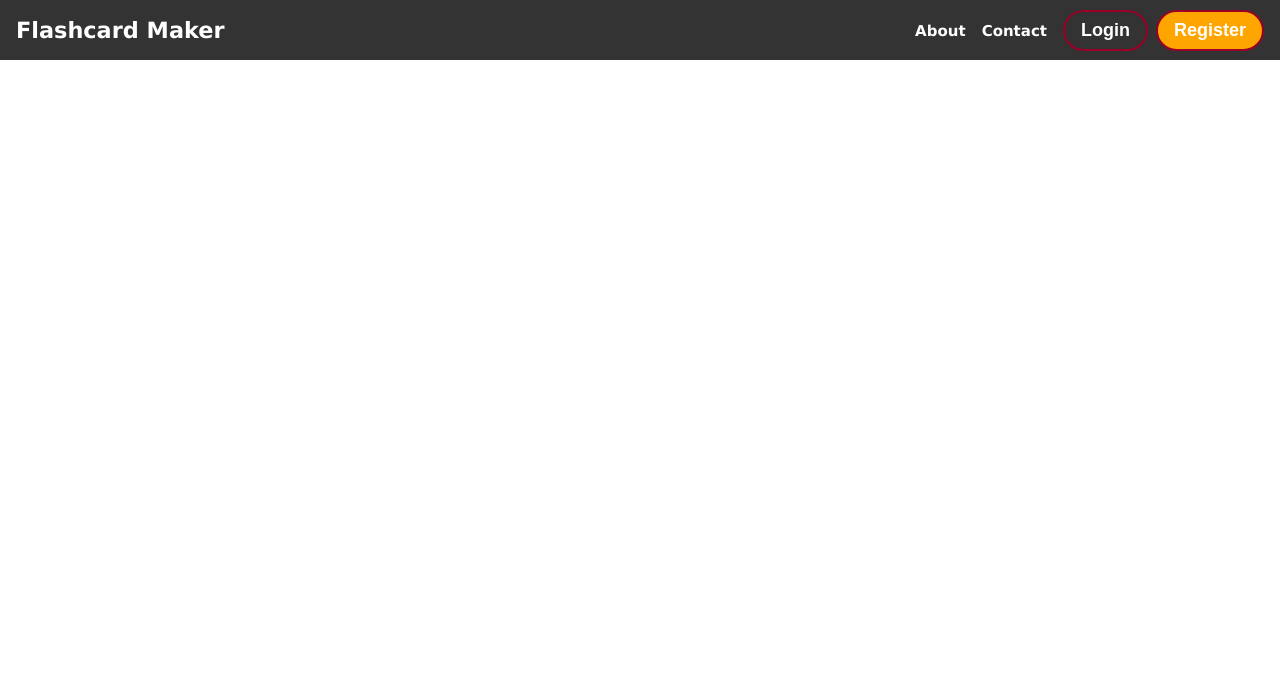
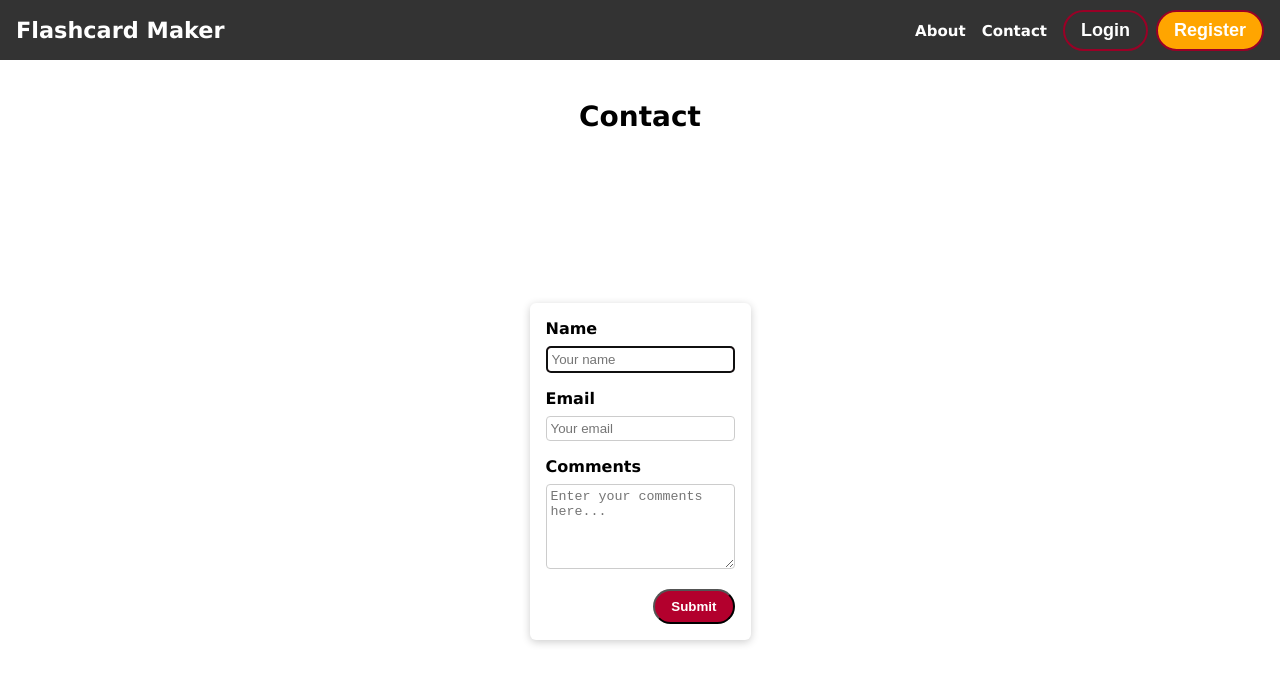
Before and after one commit to Paul-Nixon/Flashcard-Maker, a React (Create React App) app in the folder my-app/: page /contact in a window 1280 px wide. Shown: the top 684 px of the page. Built offline with nearby package versions, Linux system fonts and the light colour scheme.

Commit message:
working on the Contact form's functionality

```diff
--- a/my-app/src/components/forms/ContactForm.js
+++ b/my-app/src/components/forms/ContactForm.js
@@ -1,9 +1,42 @@
 import styles from './ContactForm.module.css';
 
+import { useRef } from "react";
+
+import Card from "../ui/Card";
+
 export default function ContactForm() {
+
+    const nameRef = useRef(),
+    emailRef = useRef(),
+    textareaRef = useRef();
+
+    function formHandler(event)
+    {
+        event.preventDefault();
+    }
+
     return (
-        <div className={styles.contactForm}>
+        <Card>
+            <form className={styles.contactForm} onSubmit={formHandler}>
+                <div className={styles.inputWrapper}>
+                    <label>Name</label>
+                    <input type="text" placeholder="Your name" autoFocus="true" ref={nameRef} />
+                </div>
 
-        </div>
+                <div className={styles.inputWrapper}>
+                    <label>Email</label>
+                    <input type="email" placeholder="Your email" ref={emailRef} />
+                </div>
+
+                <div className={styles.inputWrapper}>
+                    <label>Comments</label>
+                    <textarea rows="5" placeholder="Enter your comments here..." ref={textareaRef}></textarea>
+                </div>
+
+                <div className={styles.contactFormActions}>
+                    <button>Submit</button>
+                </div>
+            </form>
+        </Card>
     )
 }
--- a/my-app/src/components/forms/ContactForm.module.css
+++ b/my-app/src/components/forms/ContactForm.module.css
@@ -0,0 +1,46 @@
+.contactForm
+{
+    padding: 1rem;
+}
+
+.inputWrapper + .inputWrapper
+{
+    margin-top: 1rem;
+}
+
+.inputWrapper label
+{
+    display: block;
+    font-weight: bold;
+    margin-bottom: 0.5rem;
+}
+
+.inputWrapper input, .inputWrapper textarea
+{
+    border-radius: 4px;
+    border: 1px solid #ccc;
+    padding: 0.25rem;
+    width: 100%;
+}
+
+.inputWrapper input:focus, .inputWrapper textarea:focus
+{
+    border: 2px solid #b3002d;
+}
+
+.contactFormActions
+{
+    margin-top: 1rem;
+    text-align: right;
+}
+
+.contactFormActions button
+{
+    color: white;
+    background-color: #b3002d;
+}
+
+.contactFormActions button:hover
+{
+    background-color: #67001a;
+}
--- a/my-app/src/components/pages/Contact.js
+++ b/my-app/src/components/pages/Contact.js
@@ -7,7 +7,11 @@ export default function Contact() {
     return (
         <div className={styles.contactPage}>
             <HomepageHeader />
-            <ContactForm />
+
+            <div className={styles.contactContent}>
+                <h2 className="page-title">Contact</h2>
+                <ContactForm />
+            </div>
         </div>
     )
 }
--- a/my-app/src/components/pages/Contact.module.css
+++ b/my-app/src/components/pages/Contact.module.css
@@ -6,3 +6,14 @@
     width: 100%;
     height: 85%;
 }
+
+.contactContent
+{
+    display: flex;
+    flex-direction: column;
+    justify-content: space-between;
+    align-items: center;
+    width: 100%;
+    height: 100%;
+    padding: 2.5rem;
+}
--- a/my-app/src/components/ui/Card.module.css
+++ b/my-app/src/components/ui/Card.module.css
@@ -1,4 +1,6 @@
 .card
 {
-
+    background-color: white;
+    border-radius: 6px;
+    box-shadow: 0 2px 8px rgba(0, 0, 0, 0.2);
 }
```
Also changed, not shown: my-app/src/components/custom_hooks/useFormValidation.js (added, +9 -0 lines).
